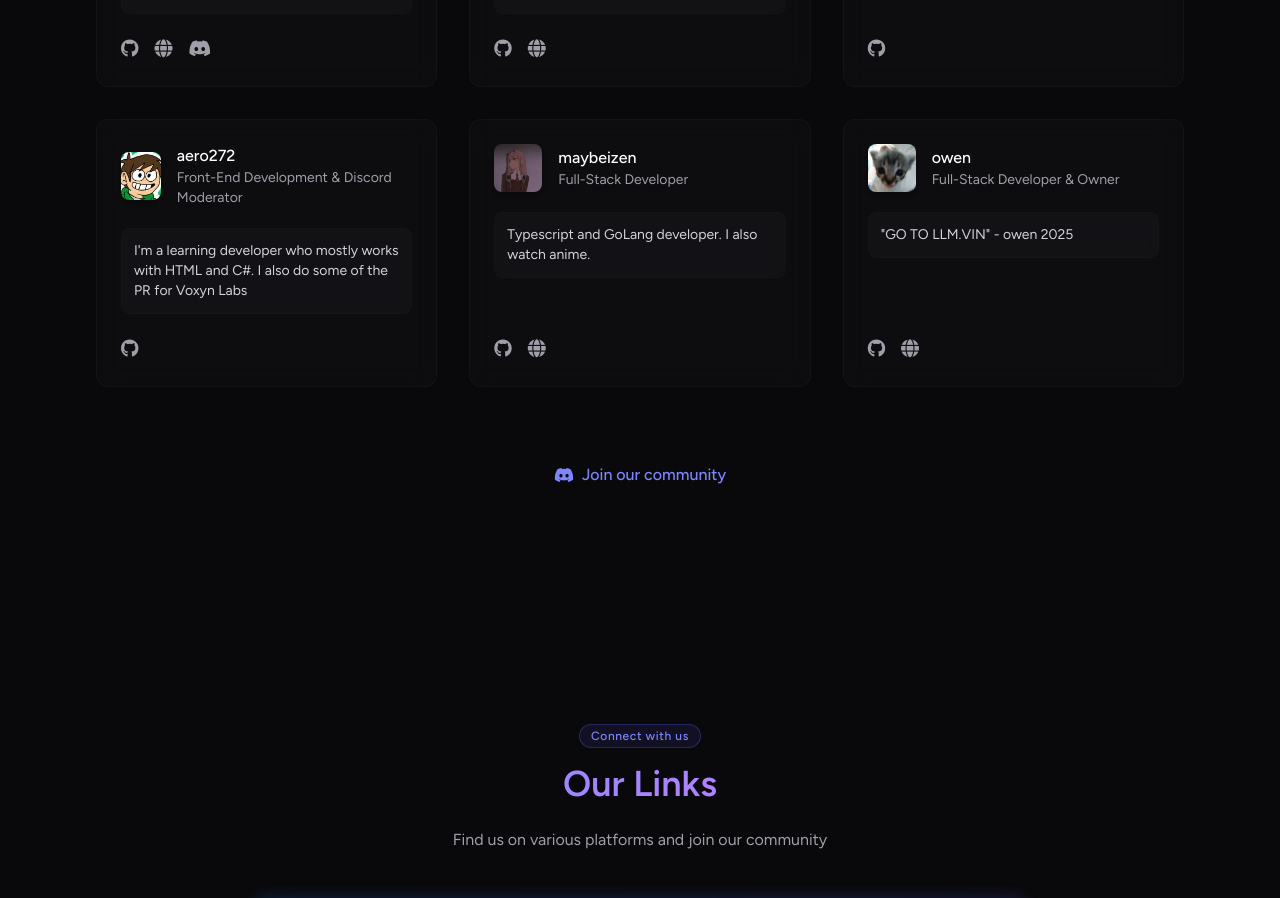
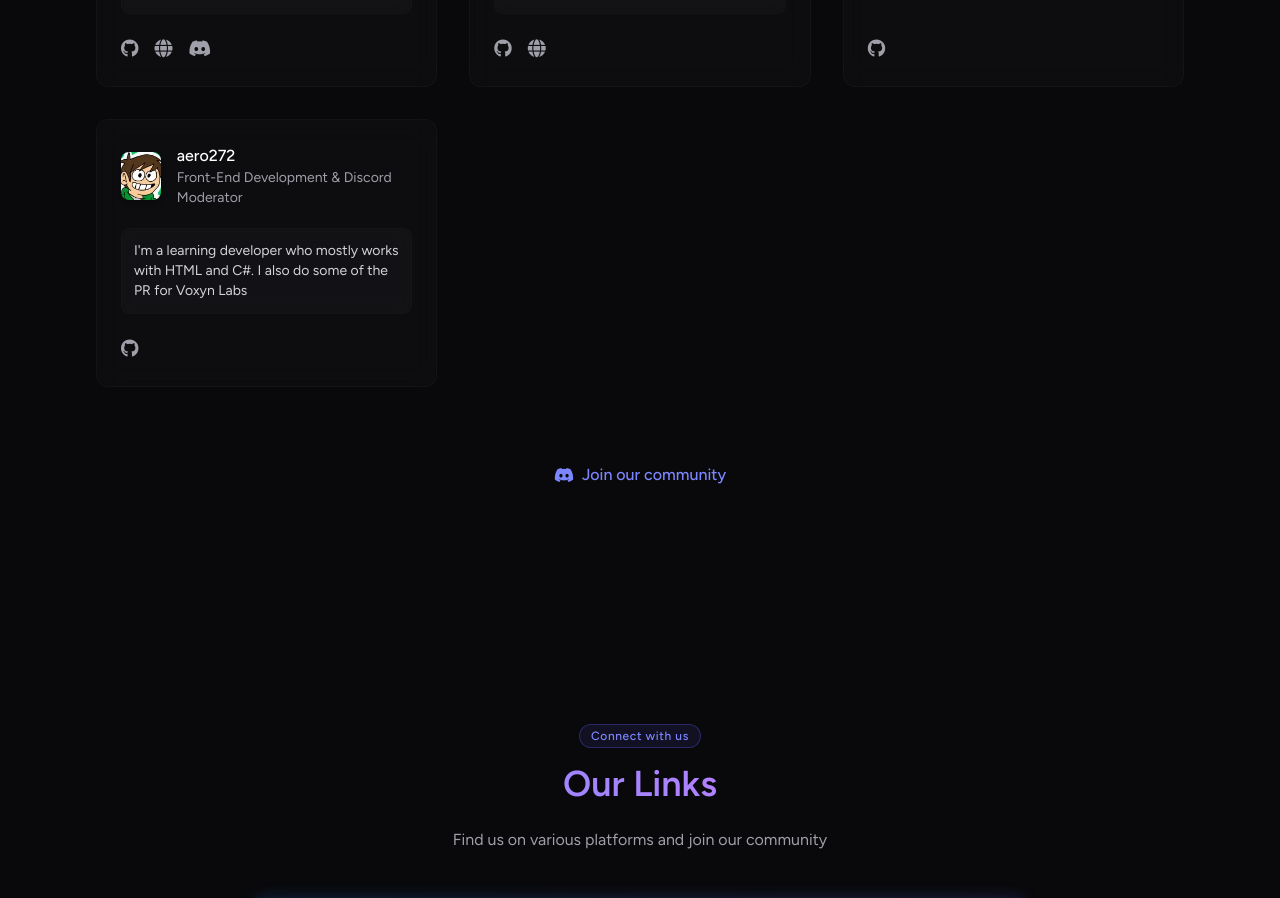
Before and after one commit to VoxynLabs/voxynlabs.github.io, a Svelte app: page / in a window 1280 px wide. Shown: the part 2065-2963 px from the top of the page. Built offline with nearby package versions, Linux system fonts and the light colour scheme; a web font is replaced by a local one.

Commit message:
remove 2 team members
rip

```diff
--- a/src/data/teamData.ts
+++ b/src/data/teamData.ts
@@ -35,23 +35,5 @@ export const teamData = [
     github: "aguywithapassion",
     about:
       "I'm a learning developer who mostly works with HTML and C#. I also do some of the PR for Voxyn Labs",
-  },
-  {
-    name: "maybeizen",
-    role: "Full-Stack Developer",
-    img: "/img/maybeizen.png",
-    bg: "from-rose-500 to-indigo-500",
-    about: "Typescript and GoLang developer. I also watch anime.",
-    github: "maybeizen",
-    website: "https://maybeizen.space",
-  },
-  {
-    name: "owen",
-    role: "Full-Stack Developer & Owner",
-    img: "/img/owen.png",
-    bg: "from-indigo-500 to-violet-500",
-    about: `"GO TO LLM.VIN" - owen 2025`,
-    github: "owenqwenstarsky",
-    website: "https://llm.vin",
-  },
+  }
 ];
```
